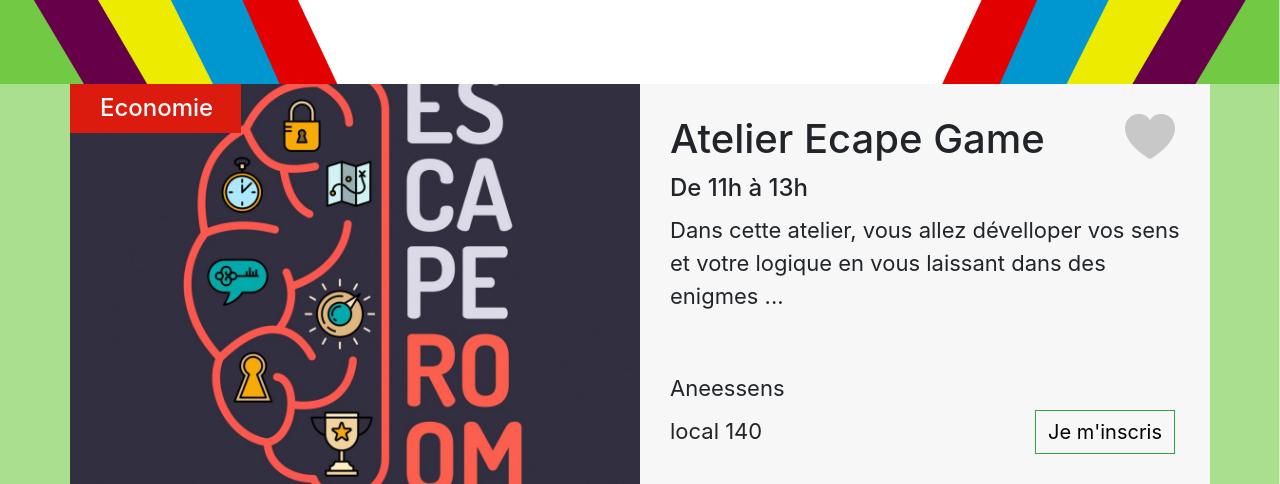
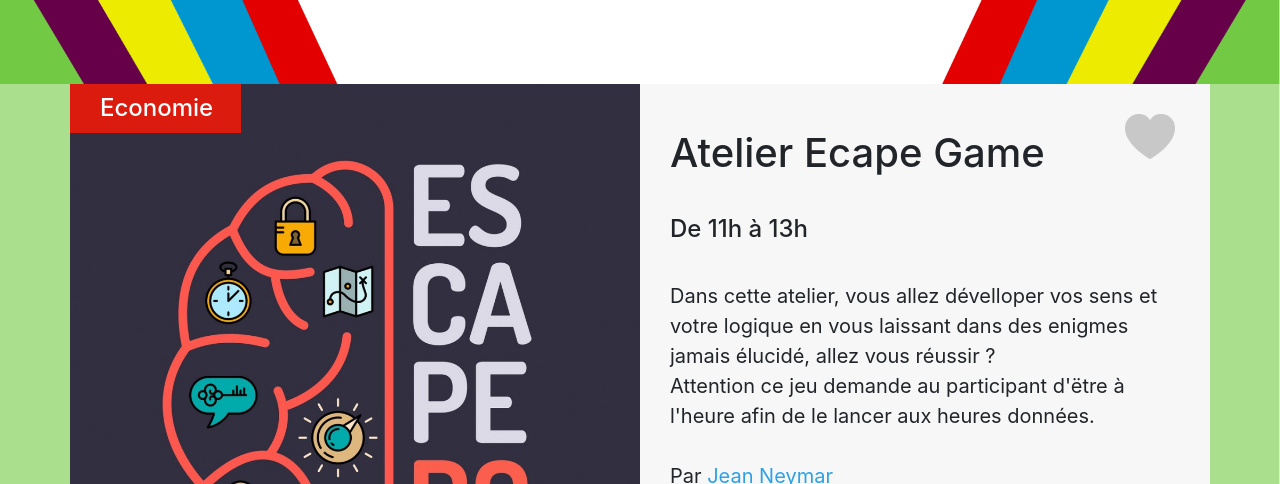
Before and after one commit to manumanmanman/JPOF, a PHP site: page /groupe-A/detail.php in a window 1280 px wide. Shown: the part 56-540 px from the top of the page. Run offline with PHP 8.4, Linux system fonts and the light colour scheme; grey boxes are pictures that could not be loaded.

Commit message:
avance presque que terminé detail - contact

```diff
--- a/groupe-A/detail.php
+++ b/groupe-A/detail.php
@@ -16,7 +16,15 @@
                 <h1>Atelier Ecape Game</h1>
                             <h4>De 11h à 13h</h4>
                             <a class= "coeur" href=""><img src="img/image-coeur-png-blanc.png" alt="coeur"></a>
-                            <p>Dans cette atelier, vous allez dévelloper vos sens et votre logique en vous laissant dans des enigmes ...</p>
+                            <p>Dans cette atelier, vous allez dévelloper vos sens et votre logique en vous laissant dans des enigmes
+                                jamais élucidé, allez vous réussir ? <br>
+                                Attention ce jeu demande au participant d'ëtre à l'heure afin de le lancer aux heures données.
+                                <br><br>
+                                Par <span id="speaker-txt-detail">Jean Neymar</span>
+
+
+                            </p>
+
 
                             <span>Aneessens</span>
                             <h5>local 140</h5>
@@ -35,11 +43,11 @@
 
 
 
-<div class="container-fluid dubas">
-        <div class="container divactivite2">
+<div class="container-fluid dubas dubas-detail">
+        <div class="container divactivite2 divactivite2-detail">
         <div class="row">
 
-            <div class="col-lg-6 card-entier pedagogique">
+            <div class="col-lg-6 card-entier pedagogique ">
 
                     <div class="cartes row">
                     <div class="carte card-left col-6">
--- a/groupe-A/scss/_sulaiman.scss
+++ b/groupe-A/scss/_sulaiman.scss
@@ -1,6 +1,6 @@
 .imgact {
     background-color: bisque;
-    height: 50vh;
+    height: 80vh;
     padding-left: 0;
     padding-right: 0;
     position: relative;
@@ -23,7 +23,7 @@
 
 .txtact {
     background-color: rgb(247, 247, 247);
-    height: 50vh;
+    height: 80vh;
     position: relative;
     padding: 30px;
     display: flex;
@@ -46,16 +46,16 @@
     } // fin coeur
 
     p{
-        font-size: 22px;
+        font-size: 20px;
 
     }
     span{
         margin-top: 40px;
-        font-size: 22px;
+        font-size: 20px;
 
     }
     h5{
-        font-size: 22px;
+        font-size: 20px;
         padding-top: 10px;
         font-weight: 400;
 
@@ -82,12 +82,26 @@
 
 .google-maps{
     padding: 0;
+    height: 80vh;
     iframe {
         width: 100%;
         height: 100%;
 
     }
 } //div carte google maps
+
+.dubas-detail{
+    height: 80vh;
+
+}
+
+.divactivite2-detail{
+    display: flex;
+}
+#speaker-txt-detail {
+    color: rgb(46, 161, 228);
+}
+
 
 .contact {
     background-color: rgb(247, 247, 247);
--- a/groupe-A/scss/style.css
+++ b/groupe-A/scss/style.css
@@ -1,7 +1,7 @@
 @charset "UTF-8";
 .imgact {
   background-color: bisque;
-  height: 50vh;
+  height: 80vh;
   padding-left: 0;
   padding-right: 0;
   position: relative;
@@ -25,7 +25,7 @@
 
 .txtact {
   background-color: #f7f7f7;
-  height: 50vh;
+  height: 80vh;
   position: relative;
   padding: 30px;
   display: -webkit-box;
@@ -51,16 +51,16 @@
 }
 
 .txtact p {
-  font-size: 22px;
+  font-size: 20px;
 }
 
 .txtact span {
   margin-top: 40px;
-  font-size: 22px;
+  font-size: 20px;
 }
 
 .txtact h5 {
-  font-size: 22px;
+  font-size: 20px;
   padding-top: 10px;
   font-weight: 400;
 }
@@ -83,11 +83,26 @@
 
 .google-maps {
   padding: 0;
+  height: 80vh;
 }
 
 .google-maps iframe {
   width: 100%;
   height: 100%;
+}
+
+.dubas-detail {
+  height: 80vh;
+}
+
+.divactivite2-detail {
+  display: -webkit-box;
+  display: -ms-flexbox;
+  display: flex;
+}
+
+#speaker-txt-detail {
+  color: #2ea1e4;
 }
 
 .contact {
```
Also changed, not shown: 1 other file.
